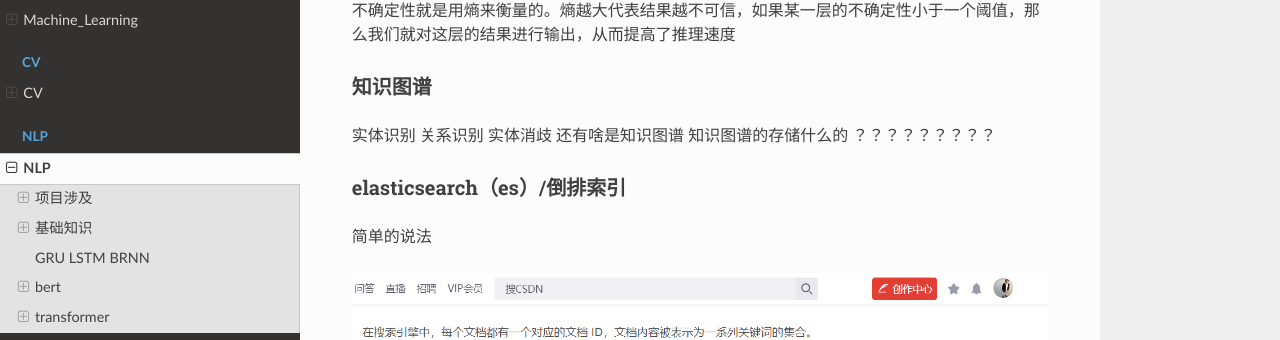
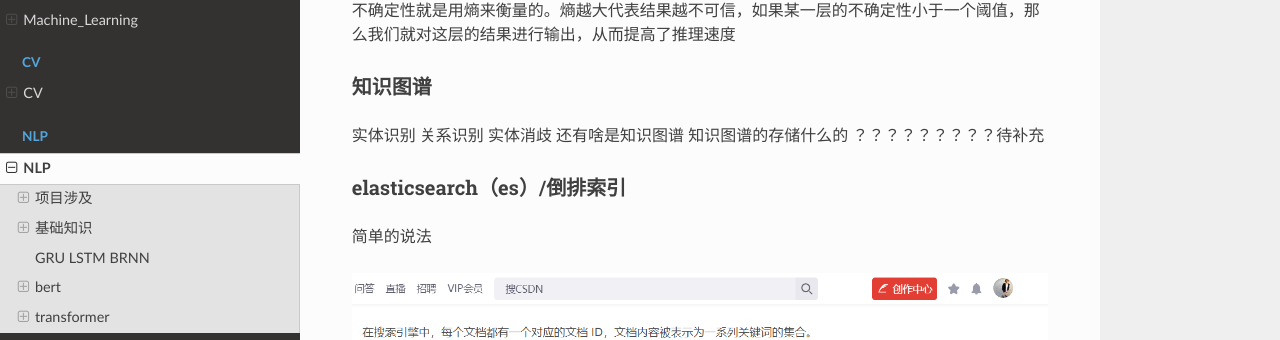
Before and after one commit to luochuankai-JHU/knowledge_record, a Sphinx documentation site: the page built from docs/nlp/nlp.rst, in a window 1280 px wide and 900 px high, scrolled down 2966 px. Shown: the part 132-472 px from the top of the window. Built offline with Sphinx 7.4.7 and the Read the Docs theme 2.0.0, drawn with Linux system fonts in a browser that asks for light colours; some of the changed text lies outside the part shown.

Commit message:
question

```diff
--- a/docs/leetcode/leetcode.rst
+++ b/docs/leetcode/leetcode.rst
@@ -842,7 +842,7 @@
 
 199. 二叉树的右视图
 ---------------------------------
-？？？？
+？？？？待补充
 
 动态规划
 ===================
@@ -1414,6 +1414,7 @@
 
 .. image:: ../../_static/leetcode/11.png
     :align: center
+	:width: 400
 
 ::
 
--- a/docs/machine_learning/machine_learning.rst
+++ b/docs/machine_learning/machine_learning.rst
@@ -300,7 +300,7 @@
 
 进程与线程
 -------------------
-？？？？？？
+？？？？？？待补充
 
 
 推荐系统
--- a/docs/nlp/nlp.rst
+++ b/docs/nlp/nlp.rst
@@ -86,7 +86,7 @@
 知识图谱
 ---------------
 实体识别 关系识别 实体消歧 还有啥是知识图谱 知识图谱的存储什么的
-？？？？？？？？？
+？？？？？？？？？待补充
 
 
 elasticsearch（es）/倒排索引
@@ -195,7 +195,7 @@
 
 nlp中的数据增强
 ----------------------
-？？？？？？？？
+？？？？？？？？待补充
 
 GRU LSTM BRNN
 =====================
@@ -352,7 +352,7 @@
 | bert里面是1e-5，我自己尝试过1e-6和5e-6，效果略微下降
 | dropout的话，代码里是0.1 但这是训练的时候。我测试的时候最开始忘记dropout设为零了，后来发现了以后直接有1个百分点的提升。
 
-具体细节？？？？？？？位置在哪里？
+具体细节？？？？？？？位置在哪里？待补充
 
 
 
```
